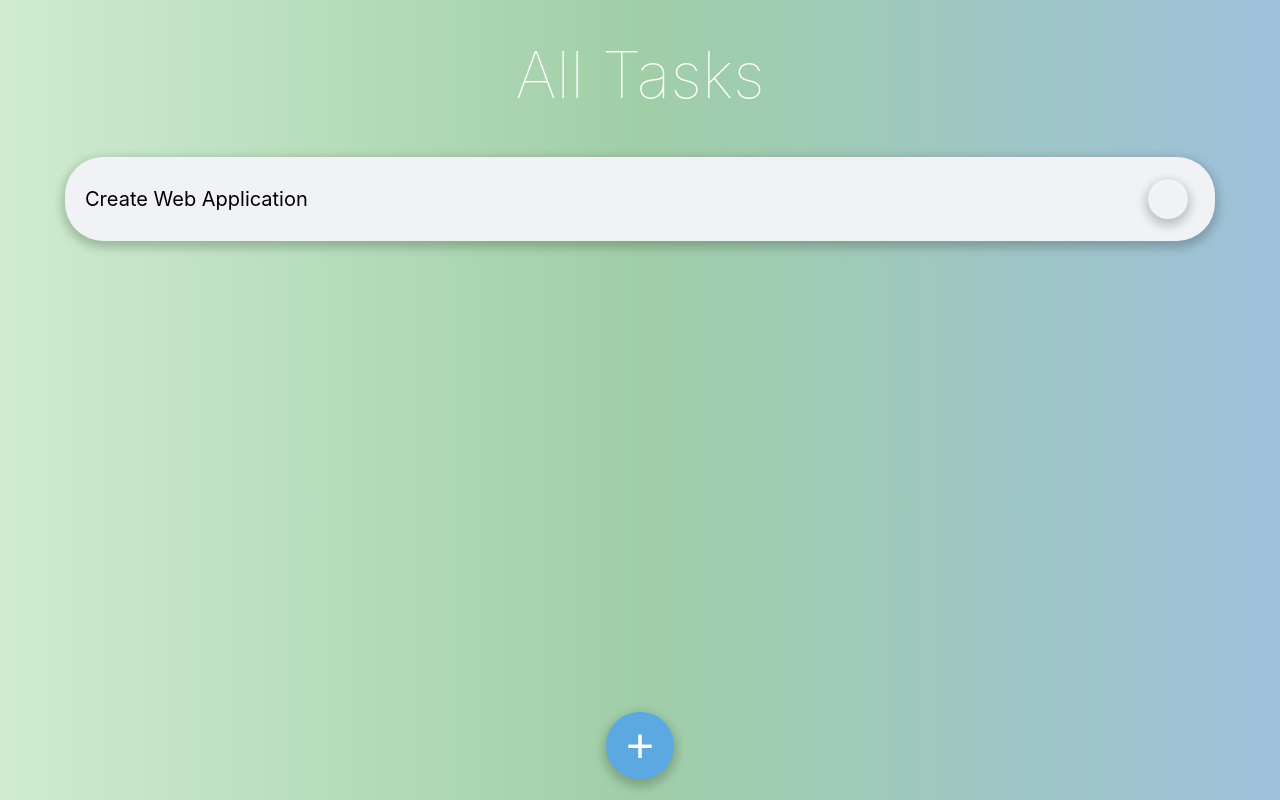
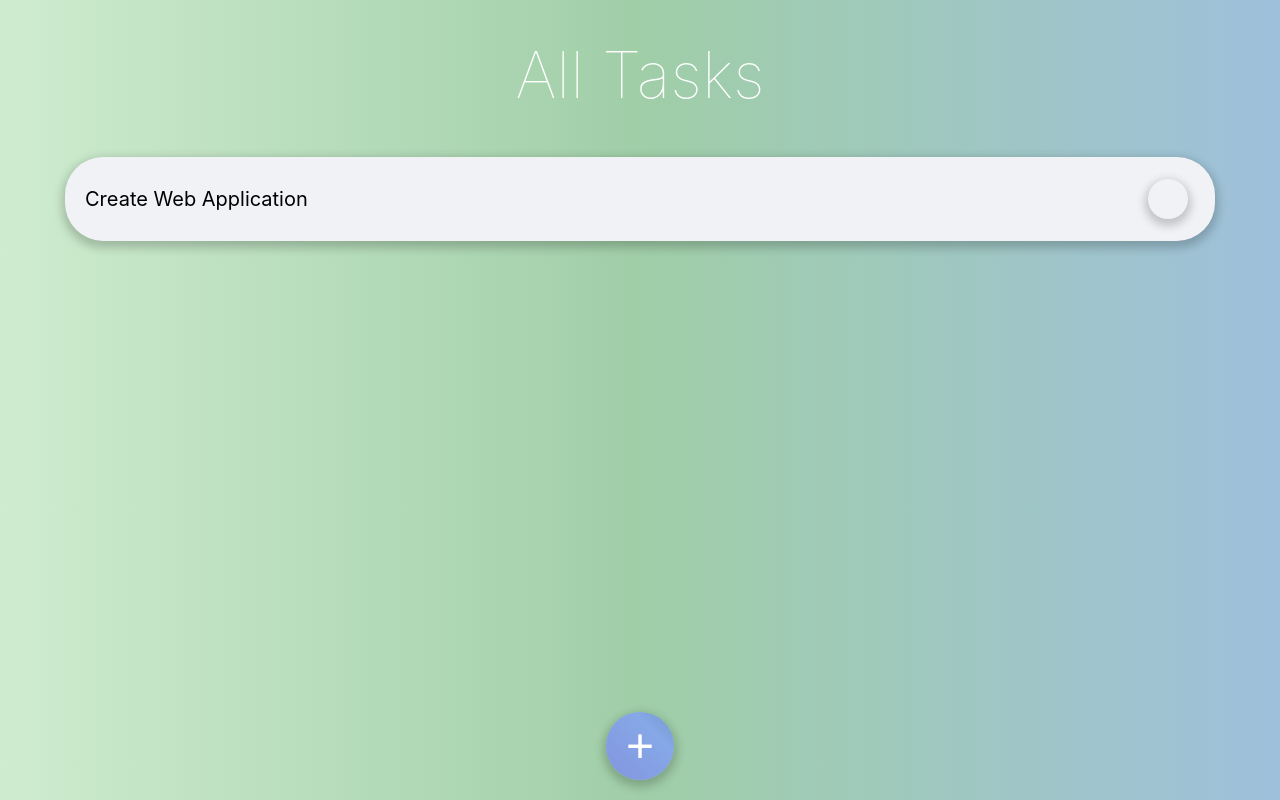
Before and after one commit to Voice60/ToDoApp, a React (Create React App) app: page / in a window 1280 px wide. Built offline with nearby package versions, Linux system fonts and the light colour scheme.

Commit message:
button animation

```diff
--- a/package.json
+++ b/package.json
@@ -1,4 +1,5 @@
 {
+  "homepage": "http://Voice60.github.io/listofprojects",
   "name": "listofprojects",
   "version": "0.1.0",
   "private": true,
@@ -18,7 +19,9 @@
     "start": "react-scripts start",
     "build": "react-scripts build",
     "test": "react-scripts test",
-    "eject": "react-scripts eject"
+    "eject": "react-scripts eject",
+    "predeploy": "npm run build",
+    "deploy": "gh-pages -d build"
   },
   "eslintConfig": {
     "extends": [
--- a/src/App.scss
+++ b/src/App.scss
@@ -29,6 +29,9 @@
   width: 48px;
   height: 48px;
   background-color: #5CA8E0;
+  background: linear-gradient(45deg, #7F7FD5, #86A8E7, #2C5364);
+  background-size: 300% 300%;
+  animation: buttonGradient 4s ease-in infinite;
   padding: 10px;
   border: 0;
   border-radius: 50%;
@@ -37,14 +40,23 @@
   right: 0;
   bottom: 0;
   margin: 0 auto 20px auto;
-  box-shadow: 0px 4px 10px 3px rgba(0, 0, 0, 0.2);
-  transition-duration: 0.5s;
+  box-shadow: $shadow;
 }
 
-.addNewTask:hover {
-  padding: 15px;
-  margin-bottom: 15px;
-  width: 56px;
-  height: 56px;
-  font-size: 3.5rem;
+@keyframes buttonGradient {
+  0% {
+    background-position: 0% 50%;
+  }
+  25% {
+    background-position: 50% 100%;
+  }
+  50% {
+    background-position: 100% 50%;
+  }
+  75% {
+    background-position: 50% 0%;
+  }
+  100% {
+    background-position: 0% 50%;
+  }
 }
```
